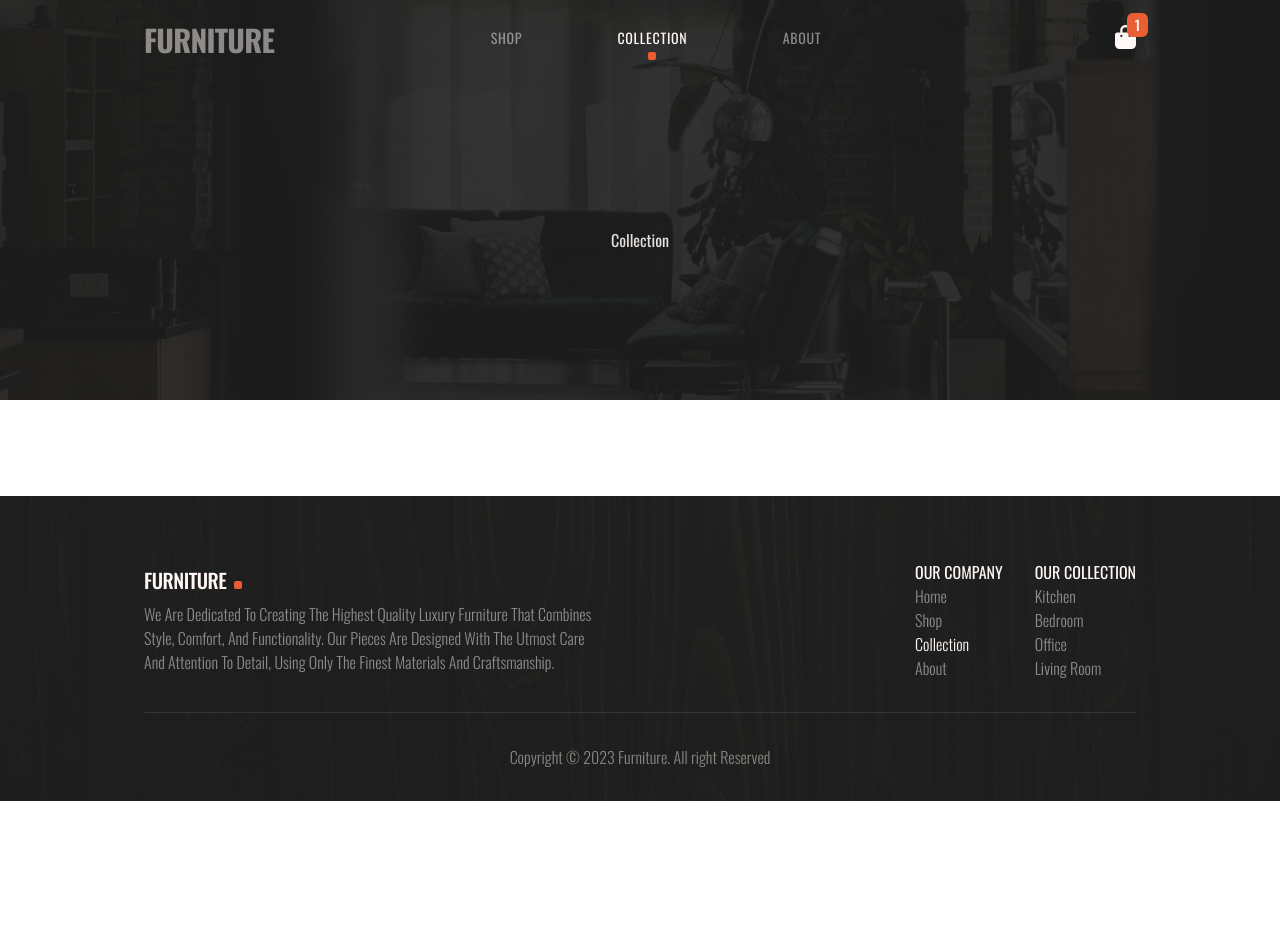
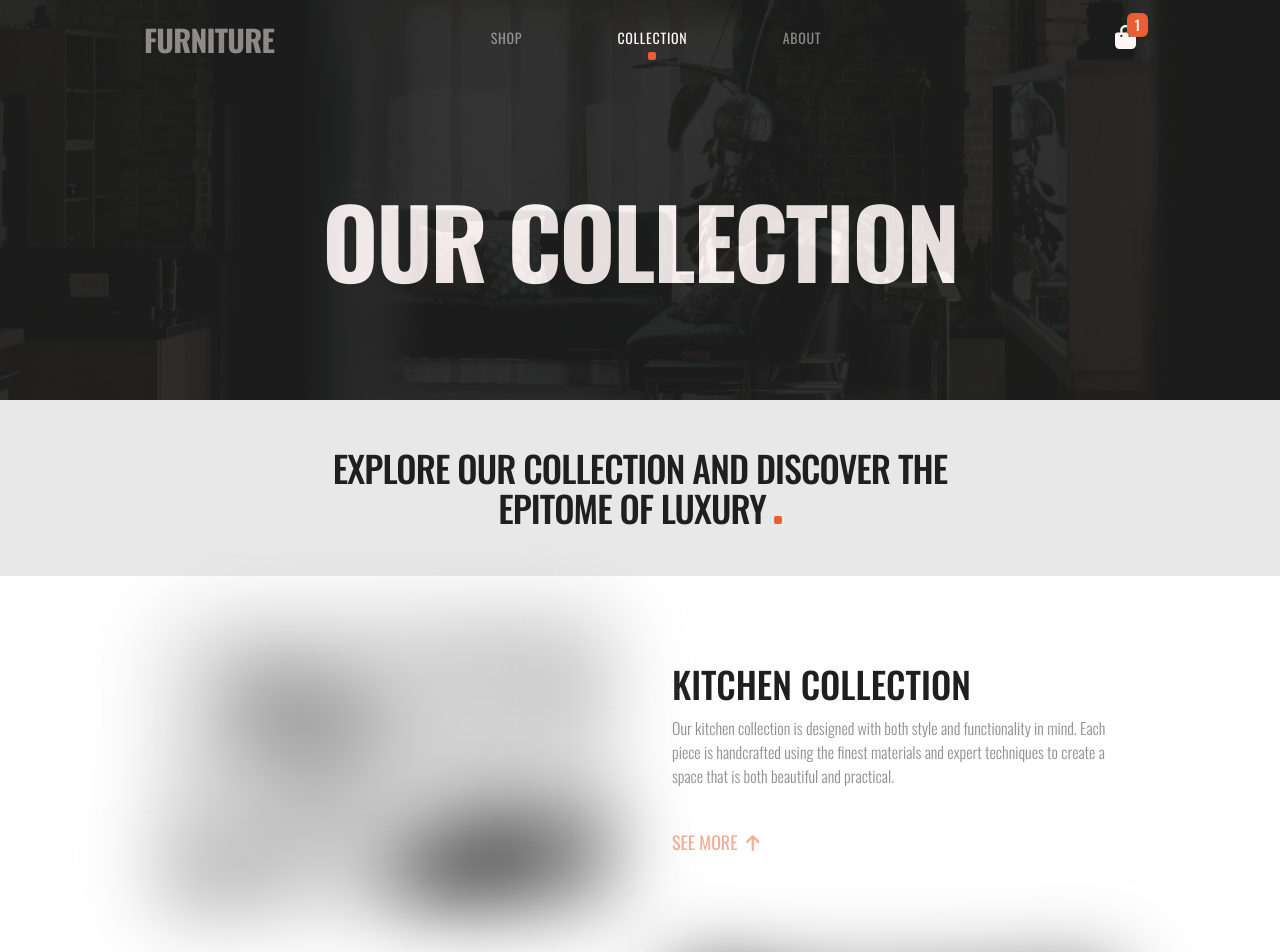
Before and after one commit to AfopeM/Furniture, a Next.js app: page /collection in a window 1280 px wide. Shown: the top 952 px of the page. Before the commit the page ends 801 px from the top, so only its background shows below. Built offline with nearby package versions, Linux system fonts and the light colour scheme; a web font is replaced by a local one.

Commit message:
Collection page feat: Completed CollectionCards component Added CollectionCards to Collection Page
refactor:
Added size Parameter to BlurImage component
Added group hover animation to SeeMoreBtn component

```diff
--- a/src/app/collection/page.tsx
+++ b/src/app/collection/page.tsx
@@ -1,9 +1,43 @@
-import { Hero } from "@/components";
+import { Hero, Title, CollectionCards } from "@/components";
+import collectionData from "@/../public/data/collection.json";
 
 export default function Collection() {
+  const { collections, blogs } = collectionData;
   return (
     <>
-      <Hero>Collection</Hero>
+      <Hero>
+        <h1
+          className="text-5xl font-bold uppercase tracking-tight
+          md:text-6xl lg:text-8xl"
+        >
+          Our Collection
+        </h1>
+      </Hero>
+      <main>
+        {/* COLLECTION TAGLINE */}
+        <div className="brand-px bg-brand-dark/10 py-12 mb-10">
+          <Title
+            textSize="text-3xl md:text-4xl"
+            colour="text-brand-dark"
+            extra="text-center max-w-sm md:max-w-2xl mx-auto"
+          >
+            Explore our collection and discover the epitome of luxury
+          </Title>
+        </div>
+
+        {/* COLLECTION SECTION */}
+        <section className="brand-px flex flex-col gap-16">
+          {collections.map((collect, i) => {
+            return (
+              <CollectionCards
+                key={`${i}${collect.title}`}
+                {...collect}
+                index={i}
+              />
+            );
+          })}
+        </section>
+      </main>
     </>
   );
 }
--- a/src/components/BlurImage.tsx
+++ b/src/components/BlurImage.tsx
@@ -6,15 +6,21 @@ interface BlurImageProp {
   imgSrc: string;
   imgAlt: string;
   style?: string;
+  size?: string;
 }
-export default function BlurImage({ imgSrc, imgAlt, style }: BlurImageProp) {
+export default function BlurImage({
+  imgSrc,
+  imgAlt,
+  style,
+  size,
+}: BlurImageProp) {
   const [isLoading, setIsLoading] = useState(true);
   return (
     <Image
       fill
       src={imgSrc}
       alt={imgAlt}
-      sizes="50vw"
+      sizes={size ? size : `"50vw"`}
       className={`${
         isLoading ? "blur-2xl grayscale" : "blur-0 grayscale-0"
       } ${style} object-cover brand-duration-500`}
--- /dev/null
+++ b/src/components/CollectionCards.tsx
@@ -0,0 +1,58 @@
+"use client";
+import { motion } from "framer-motion";
+import { SeeMoreBtn, BlurImage } from ".";
+
+interface CollectionCardsProp {
+  index: number;
+  image: string;
+  alt: string;
+  title: string;
+  desc: string;
+}
+
+export default function CollectionCards({
+  index,
+  image,
+  alt,
+  title,
+  desc,
+}: CollectionCardsProp) {
+  return (
+    <motion.article
+      initial={{
+        x: index % 2 === 0 ? -25 : 25,
+        opacity: 0,
+      }}
+      whileInView={{
+        x: 0,
+        opacity: 1,
+      }}
+      viewport={{
+        once: true,
+      }}
+      className={`${index % 2 !== 0 ? "md:flex-row-reverse" : "md:flex-row"}
+      group cursor-pointer flex flex-col items-center justify-center gap-6
+      text-brand-dark lg:gap-16`}
+    >
+      <div className="relative h-72 w-full max-w-md md:min-w-[300px] ">
+        <BlurImage
+          imgAlt={alt}
+          imgSrc={image}
+          style="group-hover:scale-105"
+          size="(max-width:768px) 75vw, 45vw"
+        />
+      </div>
+
+      {/* COLLECTION CONTENT */}
+      <div className="max-w-md">
+        <h3 className="pb-3 text-3xl font-medium uppercase lg:text-4xl">
+          {title}
+        </h3>
+        <p className="pb-5 font-fira font-light text-brand-dark/50 md:pb-10">
+          {desc}
+        </p>
+        <SeeMoreBtn href="/collection" />
+      </div>
+    </motion.article>
+  );
+}
--- a/src/components/SeeMoreBtn.tsx
+++ b/src/components/SeeMoreBtn.tsx
@@ -11,11 +11,15 @@ export default function SeeMoreBtn({ href, alignment }: SeeBtnProp) {
   return (
     <Link
       href={href}
-      className={`${alignment} brand-duration-500 group flex max-w-max items-center
-      gap-2 text-lg uppercase text-brand-secondary hover:text-brand-base`}
+      className={`${alignment} brand-duration-500 group/SeeMoreBtn flex max-w-max items-center
+      gap-2 text-lg uppercase text-brand-secondary hover:text-brand-base group-hover:opacity-100
+      group-hover:text-brand-base`}
     >
       See More
-      <span className="group-hover:rotate-45 group-hover:opacity-100 brand-duration-500">
+      <span
+        className="group-hover/SeeMoreBtn:rotate-45 group-hover:rotate-45
+       group-hover/SeeMoreBtn:opacity-100 brand-duration-500"
+      >
         <FontAwesomeIcon icon={faArrowUp} />
       </span>
     </Link>
--- a/src/components/index.ts
+++ b/src/components/index.ts
@@ -7,6 +7,7 @@ import EmailForm from "./EmailForm";
 import HomeCards from "./HomeCards";
 import SeeMoreBtn from "./SeeMoreBtn";
 import ProductCards from "./ProductCards";
+import CollectionCards from "./CollectionCards";
 export {
   Nav,
   Hero,
@@ -17,4 +18,5 @@ export {
   HomeCards,
   SeeMoreBtn,
   ProductCards,
+  CollectionCards,
 };
```
